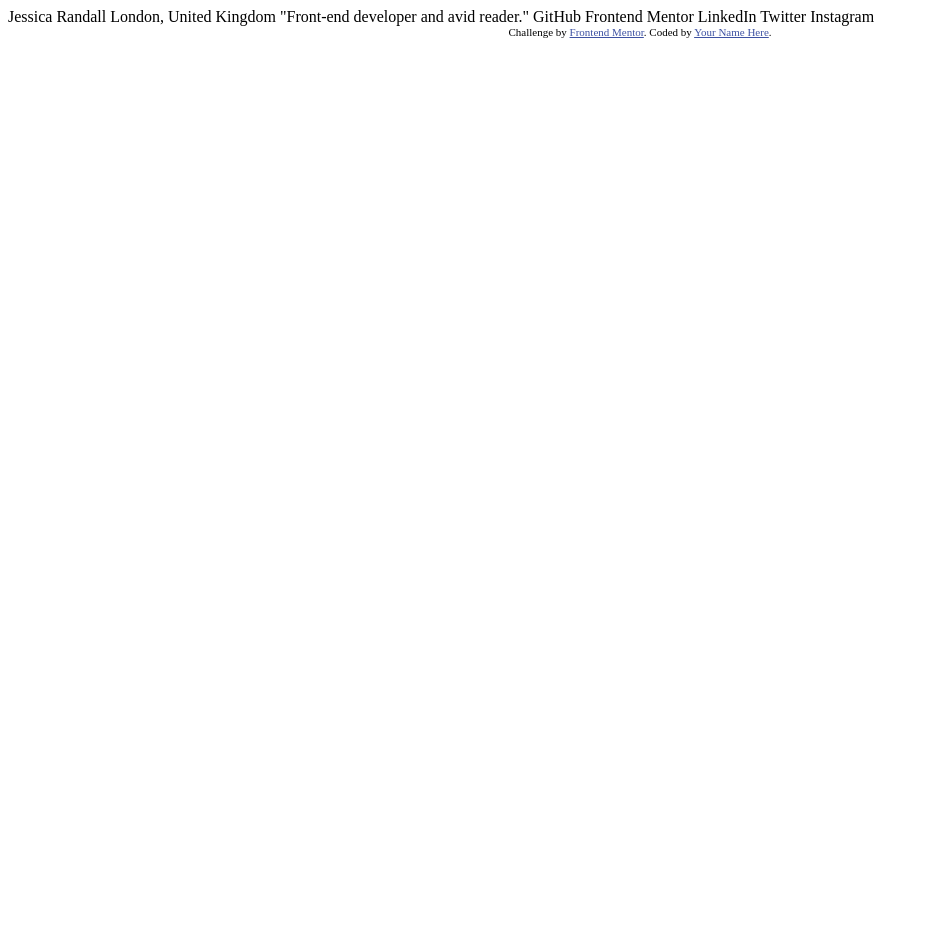
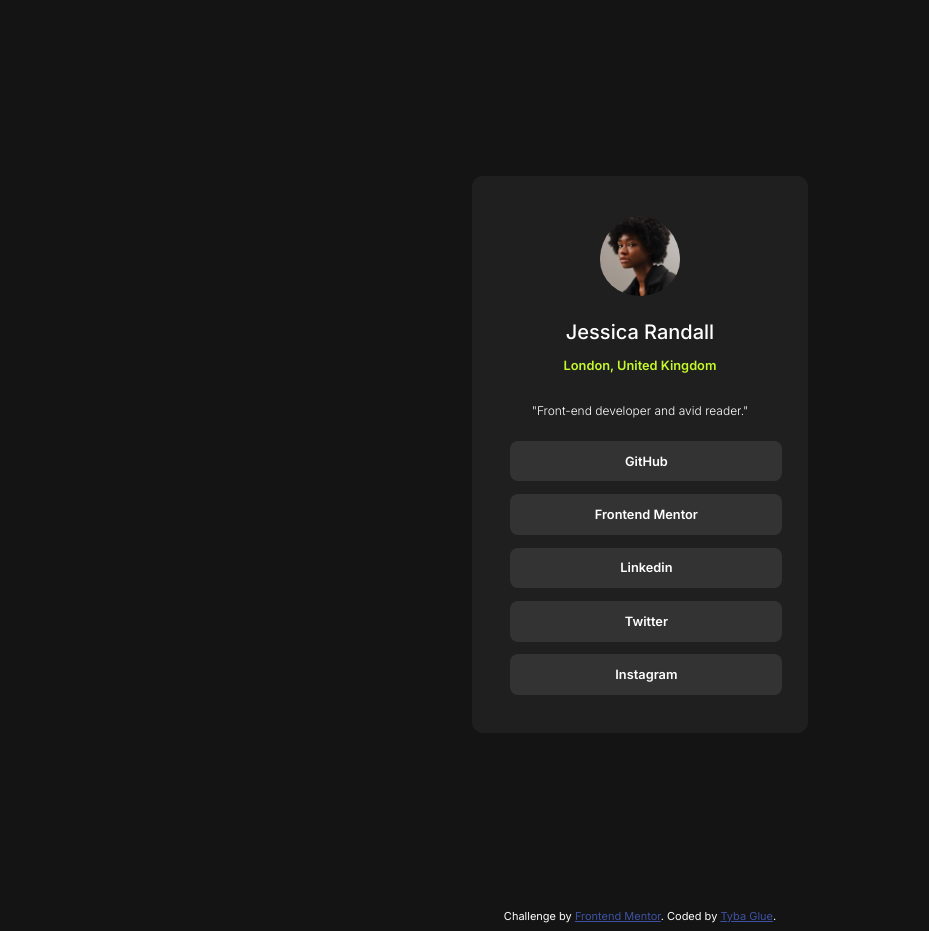
Before and after one commit to tybaglue/FM-social-profile, a plain HTML site: page index.html in a window 1280 px wide. Shown: the whole page, without its empty margins (0-929 px from the left). Before the commit the page ends 800 px from the top, so only its background shows below. Drawn offline with Linux system fonts and the light colour scheme.

Commit message:
last change

```diff
--- /dev/null
+++ b/design/style.css
@@ -0,0 +1,76 @@
+@import url('https://fonts.googleapis.com/css2?family=Inter:wght@100..900&display=swap');
+
+:root {
+  --white: hsl(0, 0%, 100%);
+  --grey: hsl(0, 0%, 20%);
+  --darkgrey: hsl(0, 0%, 12%);
+  --offblack: hsl(0, 0%, 8%);
+  --green: hsl(75, 94%, 57%);
+}
+
+body {
+  background-color: var(--offblack);
+  color: hsl(0, 0%, 100%);
+  font-family: 'Inter', sans-serif;
+  font-weight: 400;
+  font-style: normal;
+  font-size: 14px;
+  text-align: center;
+}
+
+.card {
+  background-color: var(--darkgrey);
+  align-content: center;
+  max-width: 17rem;
+  text-align: center;
+  margin: 11rem auto;
+  align-items: center;
+  padding: 2rem;
+  border-radius: 0.7rem;
+}
+
+.author {
+  align-items: center;
+  padding: 0.5rem;
+}
+.buttonarea {
+  padding: 0rem;
+  margin-top: 1rem;
+}
+
+img {
+  border-radius: 50%;
+  width: 5rem;
+  padding-bottom: 0.5rem;
+}
+h1 {
+  font-weight: 500;
+  font-size: 1.25rem;
+}
+h2 {
+  font-weight: 600;
+  font-size: 0.8rem;
+  color: var(--green);
+}
+p {
+  font-weight: 300;
+  font-size: 0.75rem;
+}
+
+button {
+  font-family: 'inter', sans-serif;
+  font-weight: 600;
+  font-size: 0.8rem;
+  background-color: var(--grey);
+  color: var(--white);
+  border-radius: 0.5rem;
+  padding: 0.8rem;
+  margin: 0.4rem;
+  border: transparent;
+  width: 100%;
+}
+
+button:hover {
+  background-color: var(--green);
+  color: var(--darkgrey);
+}
--- a/index.html
+++ b/index.html
@@ -1,34 +1,62 @@
 <!DOCTYPE html>
 <html lang="en">
   <head>
-  <meta charset="UTF-8">
-  <meta name="viewport" content="width=device-width, initial-scale=1.0"> <!-- displays site properly based on user's device -->
+    <meta charset="UTF-8" />
+    <meta name="viewport" content="width=device-width, initial-scale=1.0" />
+    <!-- displays site properly based on user's device -->
 
-  <link rel="icon" type="image/png" sizes="32x32" href="./assets/images/favicon-32x32.png">
+    <link
+      rel="icon"
+      type="image/png"
+      sizes="32x32"
+      href="./assets/images/favicon-32x32.png"
+    />
 
     <title>Frontend Mentor | Social links profile</title>
+    <link rel="stylesheet" href="design/style.css" />
 
-  <!-- Feel free to remove these styles or customise in your own stylesheet 👍 -->
     <style>
-    .attribution { font-size: 11px; text-align: center; }
-    .attribution a { color: hsl(228, 45%, 44%); }
+      .attribution {
+        font-size: 11px;
+        text-align: center;
+      }
+      .attribution a {
+        color: hsl(228, 45%, 44%);
+      }
     </style>
   </head>
   <body>
+    <div class="card">
+      <div class="author">
+        <img
+          src="/FM-social-profile/assets/images/avatar-jessica.jpeg"
+          alt="photo of the author"
+        />
+        <h1>Jessica Randall</h1>
+        <h2>London, United Kingdom</h2>
+      </div>
 
-  Jessica Randall
-  London, United Kingdom
-  "Front-end developer and avid reader."
+      <p>"Front-end developer and avid reader."</p>
 
-  GitHub
-  Frontend Mentor
-  LinkedIn
-  Twitter
-  Instagram
+      <div class="buttonarea">
+        <button>GitHub</button>
+        <br />
+        <button>Frontend Mentor</button>
+        <br />
+        <button>Linkedin</button>
+        <br />
+        <button>Twitter</button>
+        <br />
+        <button>Instagram</button>
+        <br />
+      </div>
+    </div>
 
     <div class="attribution">
-    Challenge by <a href="https://www.frontendmentor.io?ref=challenge" target="_blank">Frontend Mentor</a>.
-    Coded by <a href="#">Your Name Here</a>.
+      Challenge by
+      <a href="https://www.frontendmentor.io?ref=challenge" target="_blank"
+        >Frontend Mentor</a
+      >. Coded by <a href="#">Tyba Glue</a>.
     </div>
   </body>
 </html>
```
Also changed, not shown: 1 other file. Lines whose indentation alone changed are shown as unchanged.
